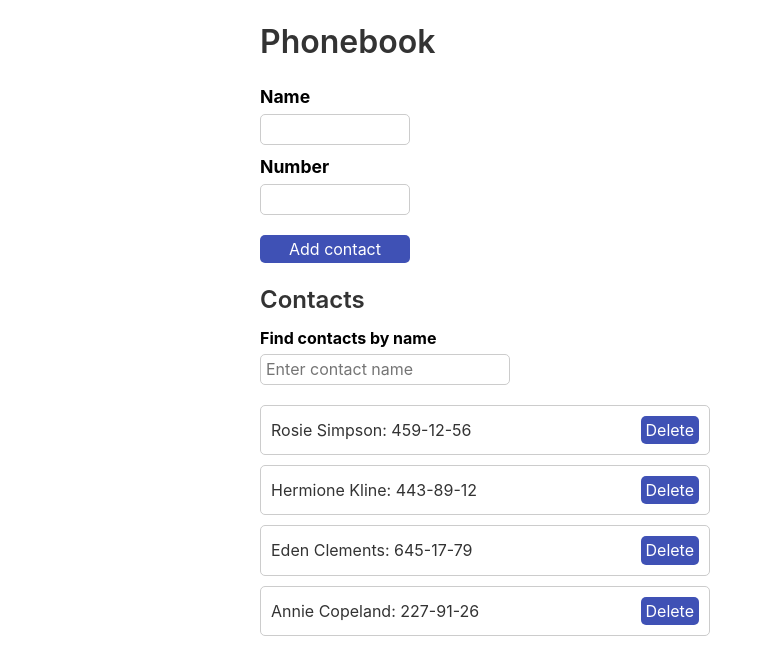
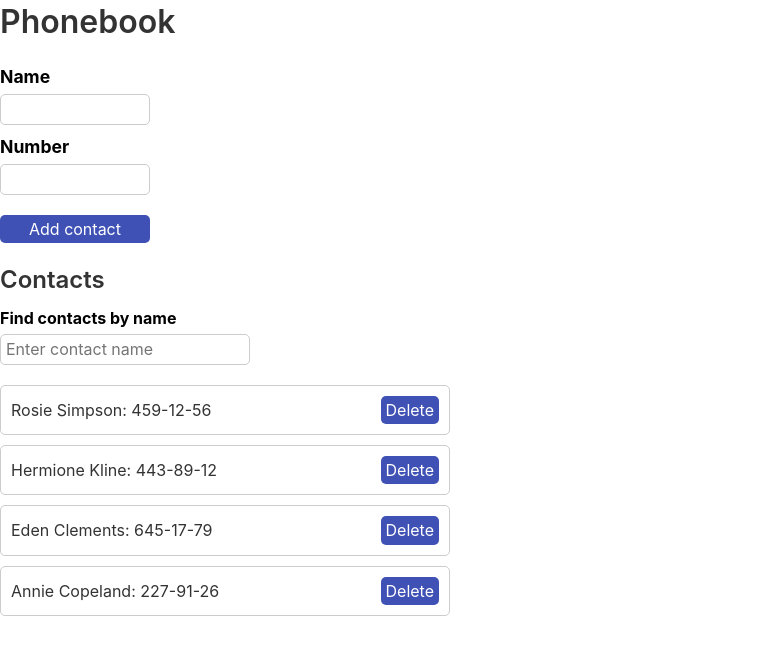
Before and after one commit to ProtasevichOleg/goit-react-hw-03-phonebook, a React (Create React App) app: page / in a window 1280 px wide. Shown: the top 672 px of the page, without its empty margins (0-773 px from the left). Built offline with nearby package versions, Linux system fonts and the light colour scheme.

Commit message:
try to fix build again

```diff
--- a/src/components/App.jsx
+++ b/src/components/App.jsx
@@ -5,7 +5,7 @@ import { nanoid } from 'nanoid';
 import ContactForm from './ContactForm';
 import ContactList from './ContactList';
 import Filter from './Filter';
-import Layout from './Layout/Layout';
+// import Layout from './Layout/Layout';
 import { MainTitle, SubTitle } from './Titles';
 
 class App extends Component {
@@ -103,13 +103,13 @@ class App extends Component {
     const { filter } = this.state;
 
     return (
-      <Layout>
+      <div>
         <MainTitle title="Phonebook" />
         <ContactForm onSubmit={this.handleAddContact} />
         <SubTitle title="Contacts" />
         <Filter value={filter} onChange={this.handleSearchInputChange} />
         <ContactList contacts={filteredContacts} onDelete={this.handleDelete} />
-      </Layout>
+      </div>
     );
   }
 }
```
